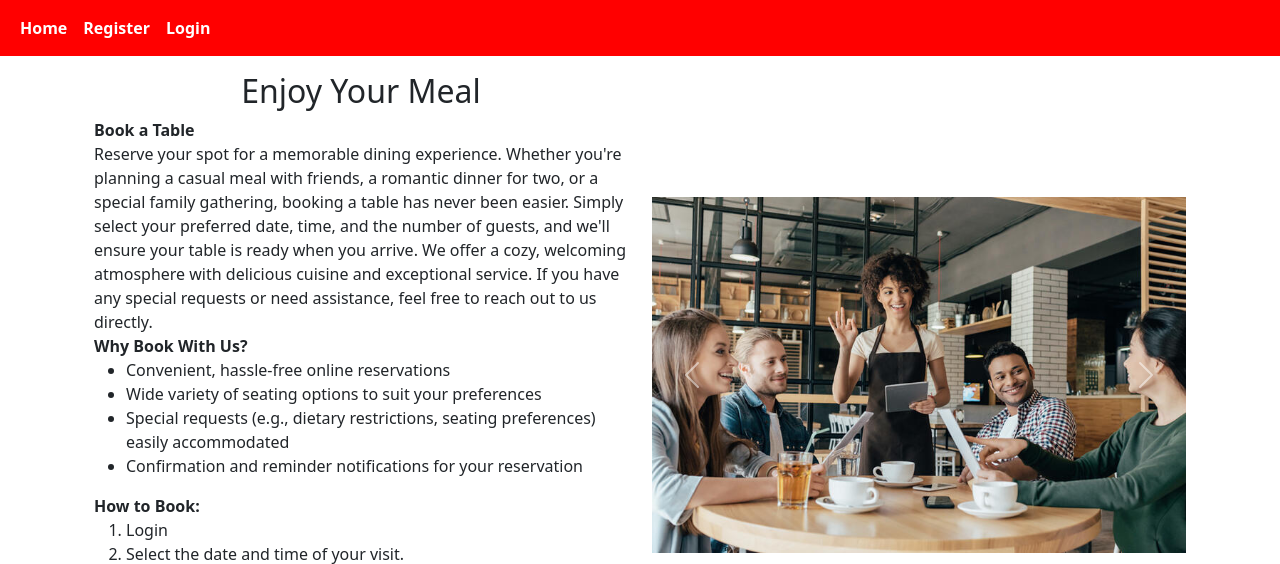
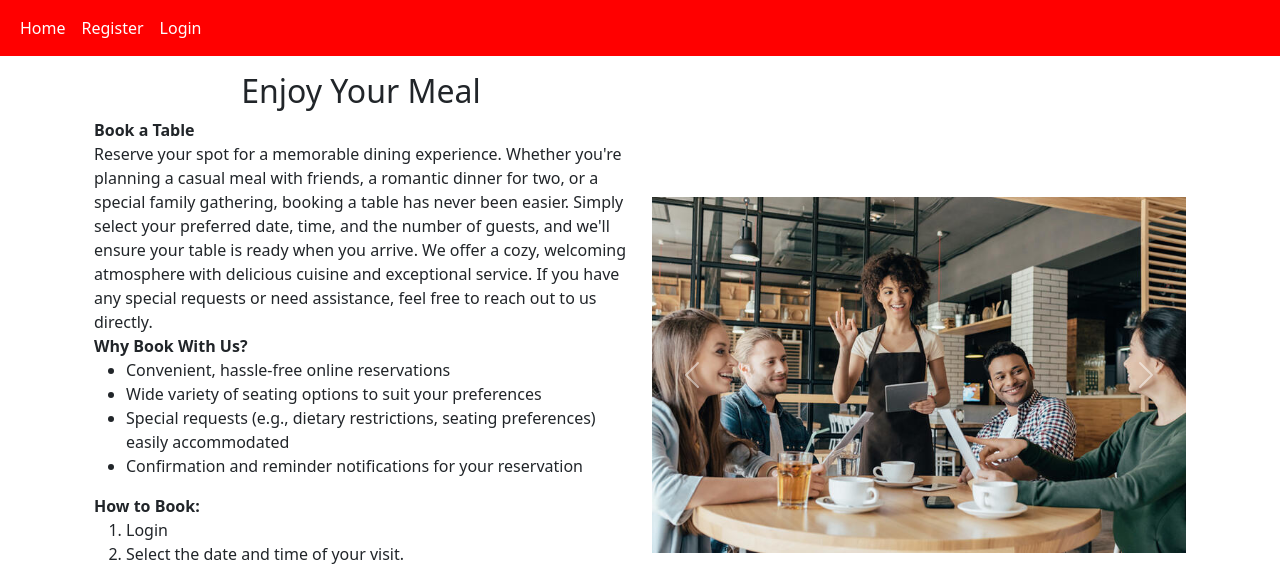
Before and after one commit to mohanadpro/resturant-booking-table, a Django app: page / in a window 1280 px wide. Shown: the top 564 px of the page. Run offline with Django 4.2, Linux system fonts and the light colour scheme; data comes from the database, SQL or seed files in the repository; some libraries are stand-ins or nearby versions.

Commit message:
update font weight for nav bar in base.html

```diff
--- a/resturant_booking_table/settings.py
+++ b/resturant_booking_table/settings.py
@@ -28,7 +28,7 @@ SECRET_KEY = 'django-insecure-tcfc55+d_mvbcftqd4hv&&$&hv-w4#(pwse$z6h^!1q=^nf$ef
 # SECURITY WARNING: don't run with debug turned on in production!
 DEBUG = "DEVELOPMENT" in os.environ
 
-ALLOWED_HOSTS = ['.herokuapp.com']
+ALLOWED_HOSTS = ['127.0.0.1','.herokuapp.com']
 # '127.0.0.1:8000','.herokuapp.com'
 
 # Application definition
--- a/templates/base.html
+++ b/templates/base.html
@@ -39,27 +39,27 @@
             <div class="collapse navbar-collapse" id="navbarText">
                 <ul class="navbar-nav me-auto mb-2 mb-lg-0">
                     <li class="nav-item">
-                        <a class="nav-link text-white fw-bold {% if request.path == home_url %}active{% endif %}" aria-current="page"
+                        <a class="nav-link text-white {% if request.path == home_url %}active{% endif %}" aria-current="page"
                             href="/">Home</a>
                     </li>
                     {% if user.is_authenticated %}
                     <li class="nav-item">
-                        <a class="nav-link text-white fw-bold {% if request.path == logout_url %}active{% endif %}" aria-current="page" href="{% url 'reservation_list' %}">{{user.username}}</a>
+                        <a class="nav-link text-white {% if request.path == logout_url %}active{% endif %}" aria-current="page" href="{% url 'reservation_list' %}">{{user.username}}</a>
 
                     </li>
                     <li class="nav-item">
-                        <a class="nav-link text-white fw-bold {% if request.path == logout_url %}active{% endif %}" aria-current="page" href="{% url 'reservation' %}">Book a table</a>
+                        <a class="nav-link text-white {% if request.path == logout_url %}active{% endif %}" aria-current="page" href="{% url 'reservation' %}">Book a table</a>
                     </li>
                     <li class="nav-item">
-                        <a class="nav-link text-white fw-bold {% if request.path == logout_url %}active{% endif %}" aria-current="page" href="{% url 'account_logout' %}">Logout</a>
+                        <a class="nav-link text-white {% if request.path == logout_url %}active{% endif %}" aria-current="page" href="{% url 'account_logout' %}">Logout</a>
                     </li>
                     {% else %}
                     <li class="nav-item">
-                        <a class="nav-link text-white fw-bold {% if request.path == signup_url %}active{% endif %}" aria-current="page"
+                        <a class="nav-link text-white {% if request.path == signup_url %}active{% endif %}" aria-current="page"
                             href="{% url 'account_signup' %}">Register</a>
                     </li>
                     <li class="nav-item">
-                        <a class="nav-link text-white fw-bold {% if request.path == login_url %}active{% endif %}" aria-current="page" href="{% url 'account_login' %}">Login</a>
+                        <a class="nav-link text-white {% if request.path == login_url %}active{% endif %}" aria-current="page" href="{% url 'account_login' %}">Login</a>
                     </li>
                     {% endif %}
                 </ul>
```
